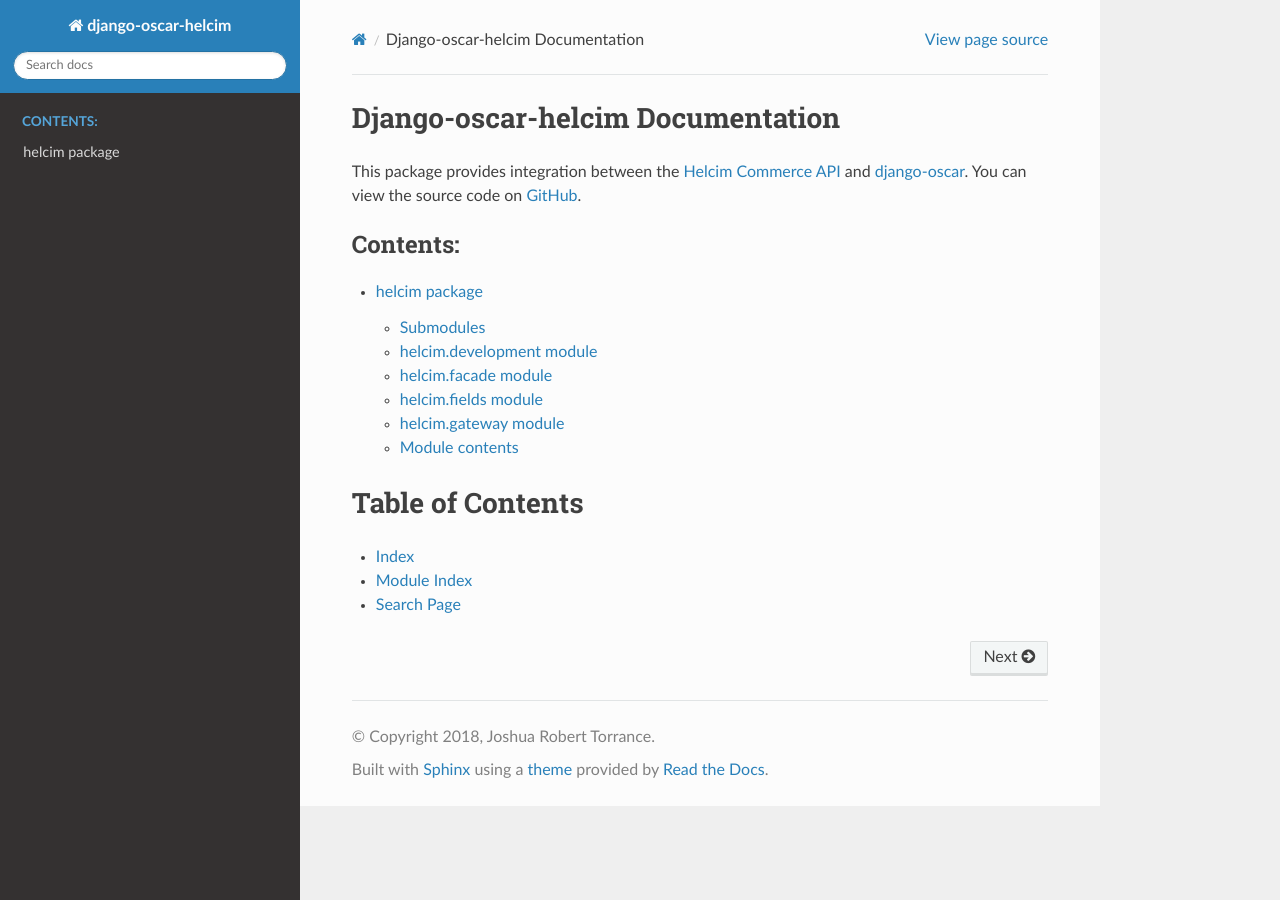
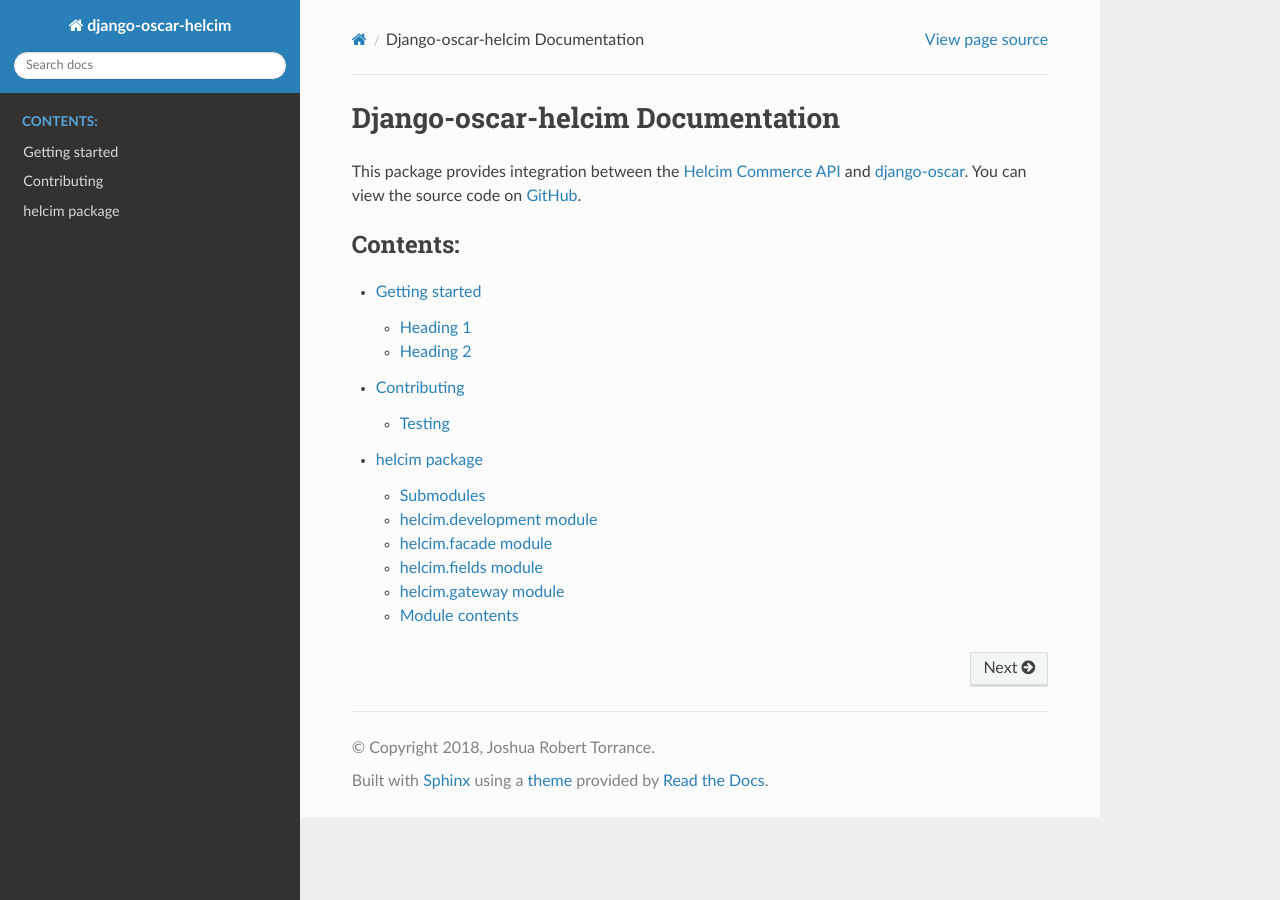
Before and after one commit to studybuffalo/django-helcim, a Sphinx documentation site: the page built from docs/index.rst, in a window 1280 px wide. Built offline with Sphinx 7.4.7 and the Read the Docs theme 2.0.0, drawn with Linux system fonts in a browser that asks for light colours.

Commit message:
Trying to add some static documents to documentation

```diff
--- a/docs/index.rst
+++ b/docs/index.rst
@@ -16,11 +16,6 @@
    :maxdepth: 2
    :caption: Contents:
 
+   installation
+   contributing
    source/helcim
-
-Table of Contents
-=================
-
-* :ref:`genindex`
-* :ref:`modindex`
-* :ref:`search`
--- /dev/null
+++ b/docs/installation.rst
@@ -0,0 +1,17 @@
+===============
+Getting started
+===============
+
+This is the section for instructions on installing and using the application
+
+---------
+Heading 1
+---------
+
+Test 1
+
+---------
+Heading 2
+---------
+
+Test 2
```
Also changed, not shown: README.rst (+7 -0 lines), docs/contributing.rst (added, +47 -0 lines).
